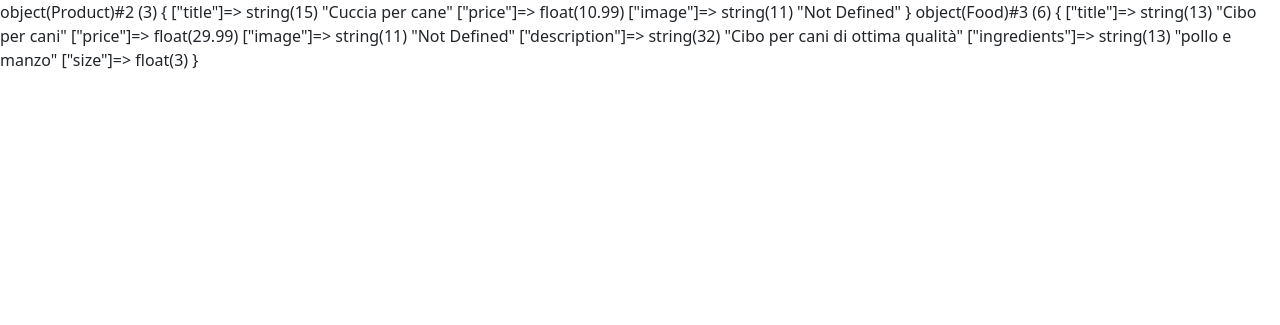
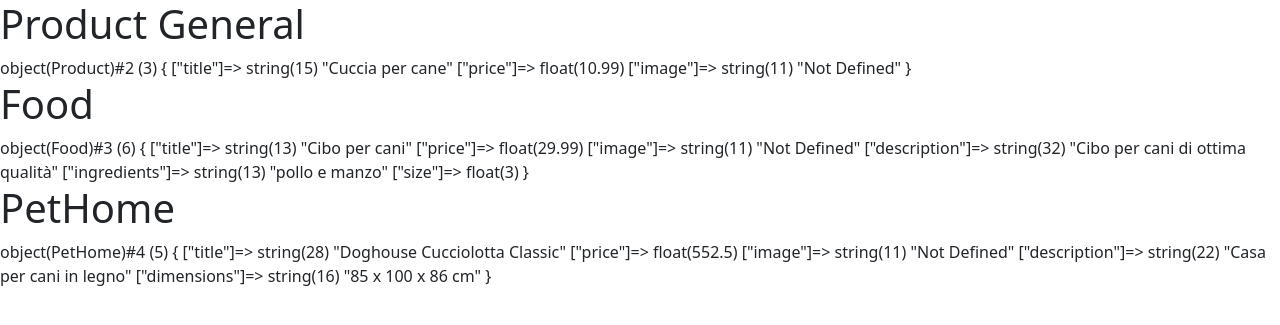
Before and after one commit to nicolozibra1/php-oop-2, a PHP site: page / in a window 1280 px wide. Shown: the top 325 px of the page. Run offline with PHP 8.4, Linux system fonts and the light colour scheme.

Commit message:
added-class-PetHome (products extends)

```diff
--- a/Database/db.php
+++ b/Database/db.php
@@ -1,8 +1,10 @@
 <?php
 include __DIR__ . '/../Models/Product.php';
 include __DIR__ . '/../Models/Food.php';
+include __DIR__ . '/../Models/PetHome.php';
 
 $products = [
     $product1 = new Product('Cuccia per cane', 10.99, 'Not Defined'),
-    $product2 = new Food('Cibo per cani', 29.99, 'Not Defined', 'Cibo per cani di ottima qualità', 'pollo e manzo', 3)
+    $product2 = new Food('Cibo per cani', 29.99, 'Not Defined', 'Cibo per cani di ottima qualità', 'pollo e manzo', 3),
+    $product3 = new PetHome('Doghouse Cucciolotta Classic', 552.50, 'Not Defined', 'Casa per cani in legno', '85 x 100 x 86 cm')
 ];
--- a/Models/PetHome.php
+++ b/Models/PetHome.php
@@ -0,0 +1,14 @@
+<?php
+
+class PetHome extends Product
+{
+    public
+    $description, $dimensions;
+
+    public function __construct(string $title, float $price, string $image, string $description, string $dimensions)
+    {
+        parent::__construct($title, $price, $image);
+        $this->description = $description;
+        $this->dimensions = $dimensions;
+    }
+}
--- a/partials/template/main.php
+++ b/partials/template/main.php
@@ -1,9 +1,12 @@
 <?php
     include __DIR__ . '/../../Database/db.php';
-    var_dump($product1);
-    var_dump($product2);
 ?>
 
 <main>
-
+    <h1>Product General</h1>
+    <?php var_dump($product1); ?>
+    <h1>Food</h1>
+    <?php var_dump($product2); ?>
+    <h1>PetHome</h1>
+    <?php var_dump($product3); ?>
 </main>
```
